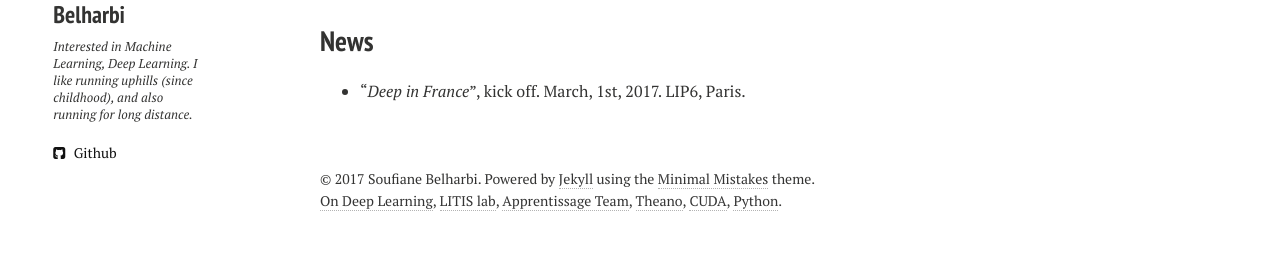
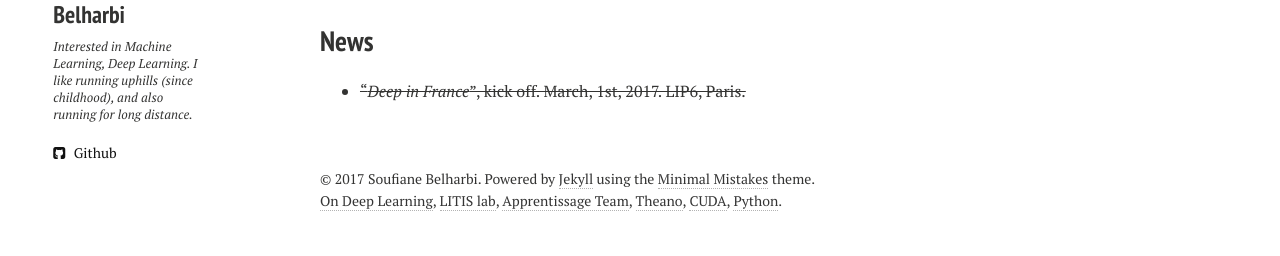
Before and after one commit to sbelharbi/sbelharbi.github.io, a Jekyll site: the page built from index.md, in a window 1280 px wide. Shown: the part 1288-1544 px from the top of the page. Built offline with Jekyll 4.4.1, drawn with Linux system fonts in a browser that asks for light colours; nearby versions of some CDN libraries.

```diff
--- a/index.md
+++ b/index.md
@@ -20,4 +20,4 @@ working on *deep learning* and *structured output problems*.
 I am intrigued and particularly interested in **learning representations in deep neural networks**.
 
 ## News
-* "*Deep in France*", kick off. March, 1st, 2017. LIP6, Paris.
+* ~~"*Deep in France*", kick off. March, 1st, 2017. LIP6, Paris.~~
```
